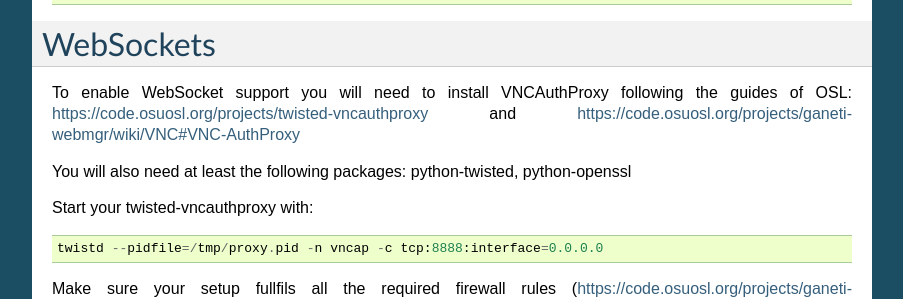
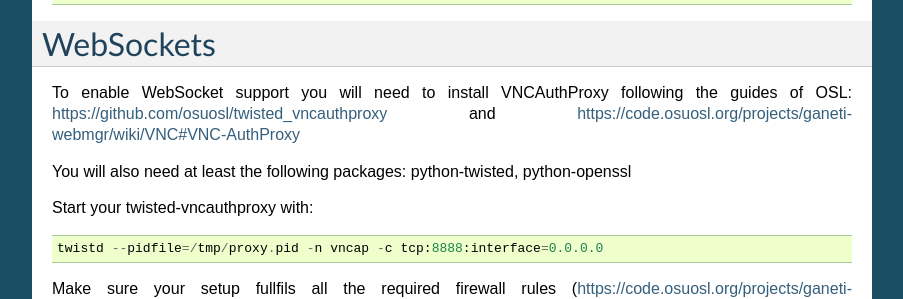
Before and after one commit to grnet/ganetimgr, a Sphinx documentation site: the page built from docs/source/install.rst, in a window 1280 px wide and 900 px high, scrolled down 3098 px. Shown: the part 155-454 px from the top of the window, without its empty margins (198-1101 px from the left). Built offline with Sphinx 7.4.7, drawn with Linux system fonts in a browser that asks for light colours; some of the changed lines change nothing that is shown.

Commit message:
Instructions on github for twisted-vncauthproxy are more up-to-date

```diff
--- a/docs/source/install.rst
+++ b/docs/source/install.rst
@@ -189,7 +189,7 @@ WebSockets
 ==========
 
 To enable WebSocket support you will need to install VNCAuthProxy following the guides of OSL:
-https://code.osuosl.org/projects/twisted-vncauthproxy and https://code.osuosl.org/projects/ganeti-webmgr/wiki/VNC#VNC-AuthProxy
+https://github.com/osuosl/twisted_vncauthproxy and https://code.osuosl.org/projects/ganeti-webmgr/wiki/VNC#VNC-AuthProxy
 
 You will also need at least the following packages: python-twisted, python-openssl
 
```
